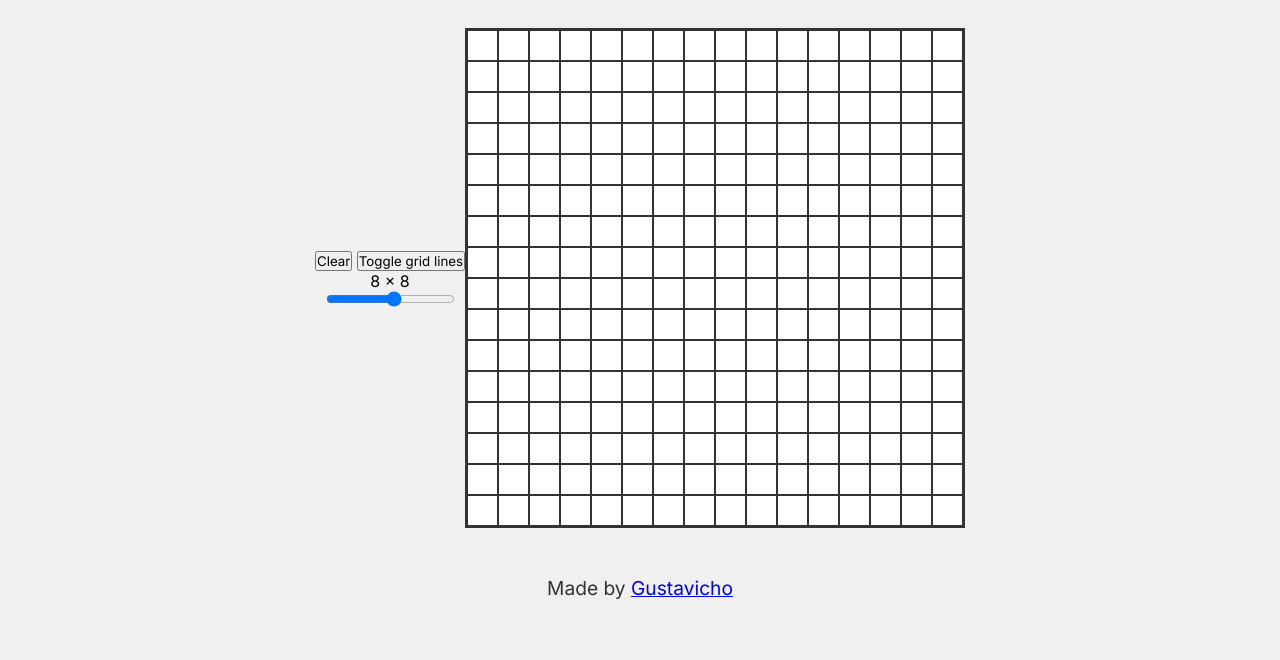
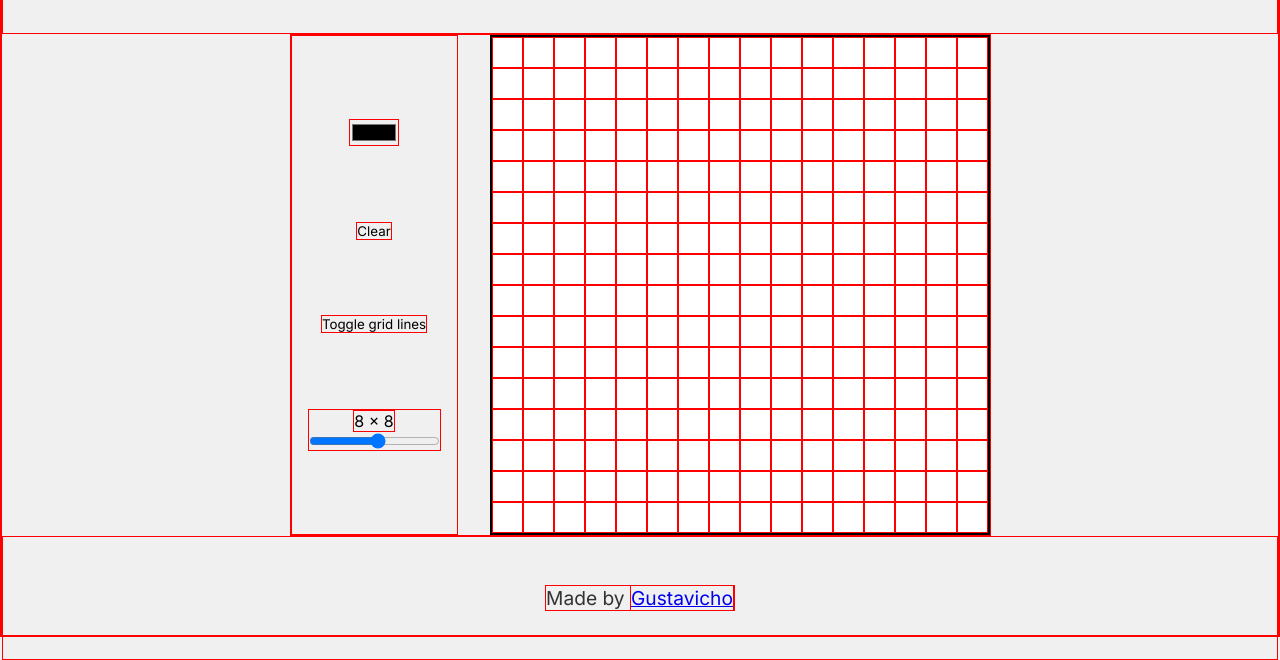
Before and after one commit to Gustavicho/etch-a-sketch, a plain HTML site: page index.html in a window 1280 px wide. Shown: the part 165-825 px from the top of the page. Drawn offline with Linux system fonts and the light colour scheme.

Commit message:
Feat: add a change color btn

```diff
--- a/index.html
+++ b/index.html
@@ -16,6 +16,7 @@
     <div class="grid-container"></div>
 
     <div class="settings">
+      <input type="color" id="choseColor">
       <button id="clear-btn">Clear</button>
       <button id="grid-lines-btn">Toggle grid lines</button>
 
@@ -23,8 +24,7 @@
         <div class="actual-size">8 x 8</div>
         <input type="range" id="choseSize" min="1" max="16">
       </div>
-
-    </div>
+    </div> <!-- / settings -->
   </main>
 
   <footer>
--- a/style.css
+++ b/style.css
@@ -6,6 +6,7 @@
   margin: 0;
   box-sizing: border-box;
   font-family: 'Inter', Georgia, 'Times New Roman', Times, serif;
+  border: solid .01px red;
 }
 body {
   height: 100vh;
@@ -13,6 +14,7 @@ body {
   display: flex;
   flex-direction: column;
   align-items: center;
+  justify-content: space-between;
 }
 
 .container {
@@ -35,25 +37,31 @@ header {
 }
 /* main */
 main {
-  flex: 1;
+  gap: 2rem;
   display: flex;
   align-items: center;
   justify-content: center;
 }
+
 .grid-container {
   background-color: #fff;
   order: 2;
   height: 500px;
   width: 500px;
-  border: solid 2px #333;
+  border: solid 2px #000;
   display: flex;
   flex-wrap: wrap;
 }
+.el-border {border: solid 1px #bbb;}
 
-.grid-element {
-  /*width: 31px;  config in js
-    height: 31px;  */
-  border: solid .1px #333;
+.settings {
+  height: 100%;
+  display: flex;
+  flex-direction: column;
+  align-items: center;
+  justify-content: space-evenly;
+  gap: .5rem;
+  padding: 1rem;
 }
 /* footer */
 footer {
```
